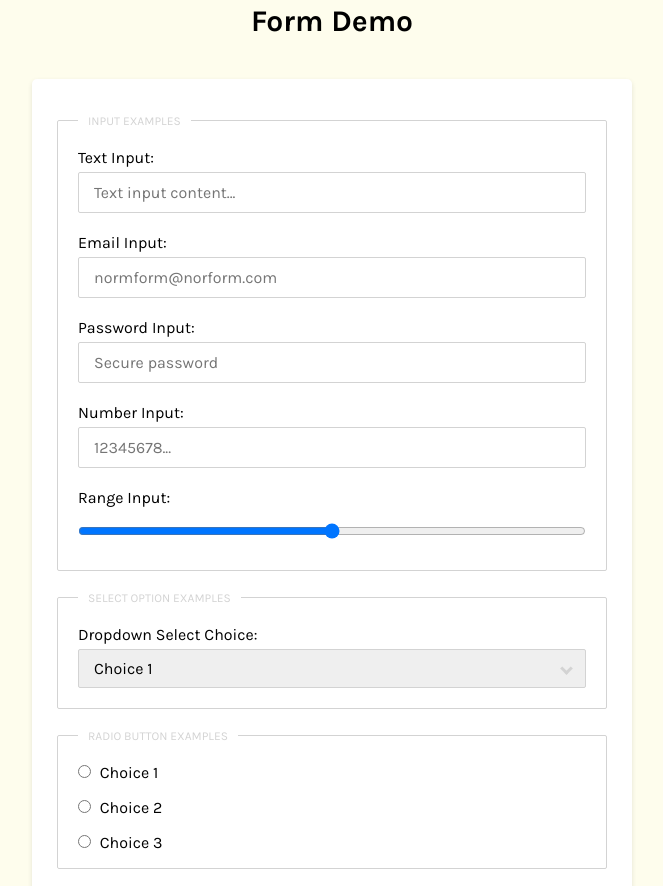
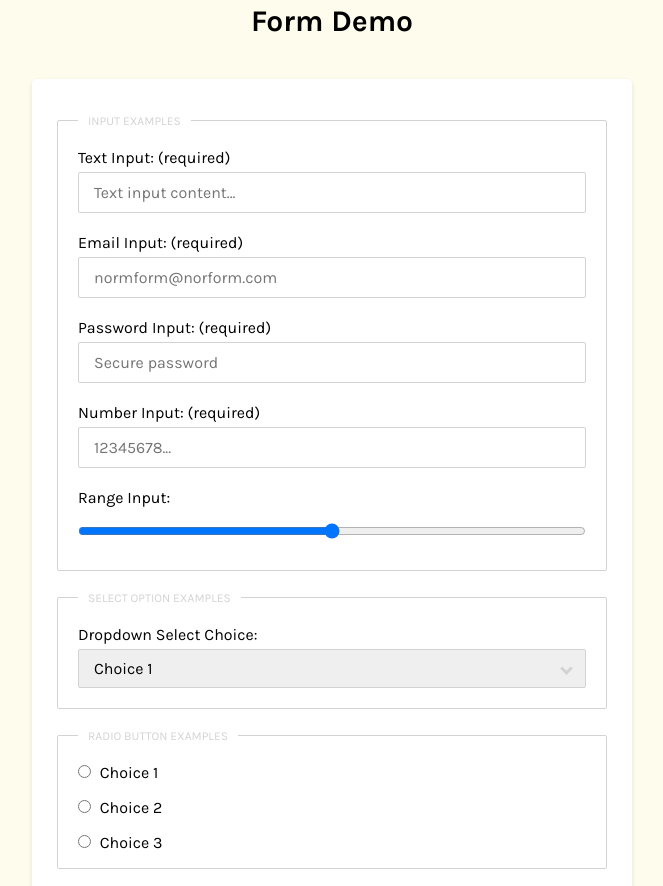
Before and after one commit to bradleytaunt/normform, a plain HTML site: page index.html in a window 1280 px wide. Shown: the part 820-1706 px from the top of the page, without its empty margins (308-971 px from the left). Drawn offline with Linux system fonts and the light colour scheme.

Commit message:
Include required labels

```diff
--- a/index.html
+++ b/index.html
@@ -30,23 +30,23 @@
             <fieldset>
                 <legend>Input Examples</legend>
 
-                <label for="text-input">Text Input:</label>
+                <label for="text-input">Text Input: (required)</label>
                 <input type="text" id="text-input" value="" tabindex="1" required placeholder="Text input content...">
 
                 <div>
-                    <label for="email-input">Email Input:</label>
+                    <label for="email-input">Email Input: (required)</label>
                     <input type="email" id="email-input" value="" required tabindex="2" placeholder="normform@norform.com">
                     <div class="requirements">Must be a valid email address</div>
                 </div>
 
                 <div>
-                    <label for="password-input">Password Input:</label>
+                    <label for="password-input">Password Input: (required)</label>
                     <input type="password" id="password-input" required  value="" tabindex="3" pattern="(?=.*\d)(?=.*[a-z])(?=.*[A-Z]).{6,}" placeholder="Secure password">
                     <div class="requirements">Your password must be at least 6 characters as well as contain at least one uppercase, one lowercase, and one number.</div>
                 </div>
 
                 <div>
-                    <label for="number-input">Number Input:</label>
+                    <label for="number-input">Number Input: (required)</label>
                     <input type="number" id="number-input" required value="" tabindex="4" placeholder="12345678...">
                     <div class="requirements">Please use numerical values only.</div>
                 </div>
```
Also changed, not shown: normform/index.html (+4 -4 lines).
